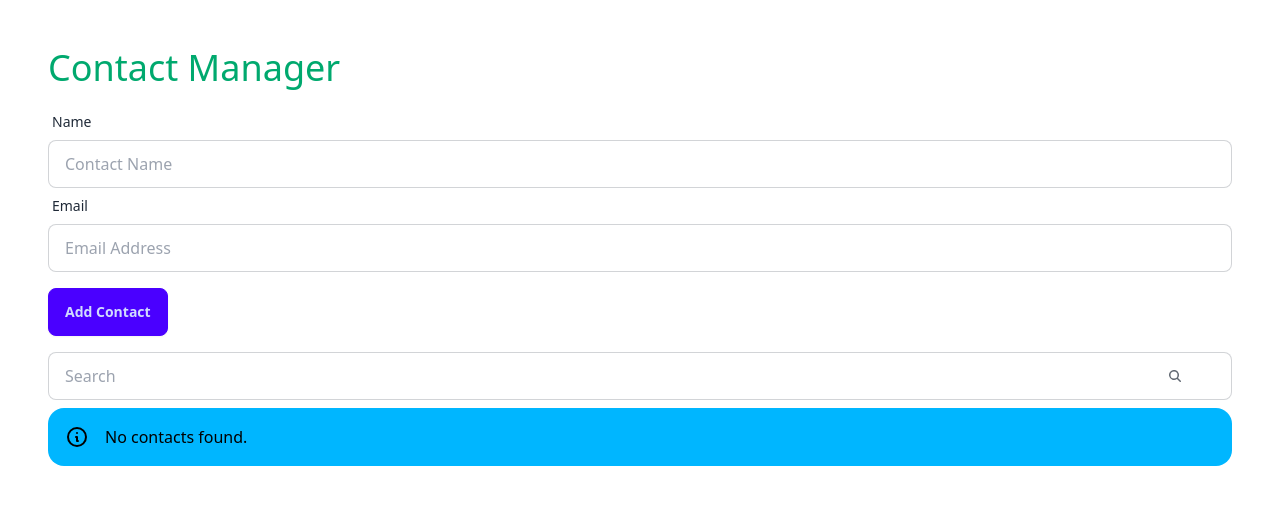
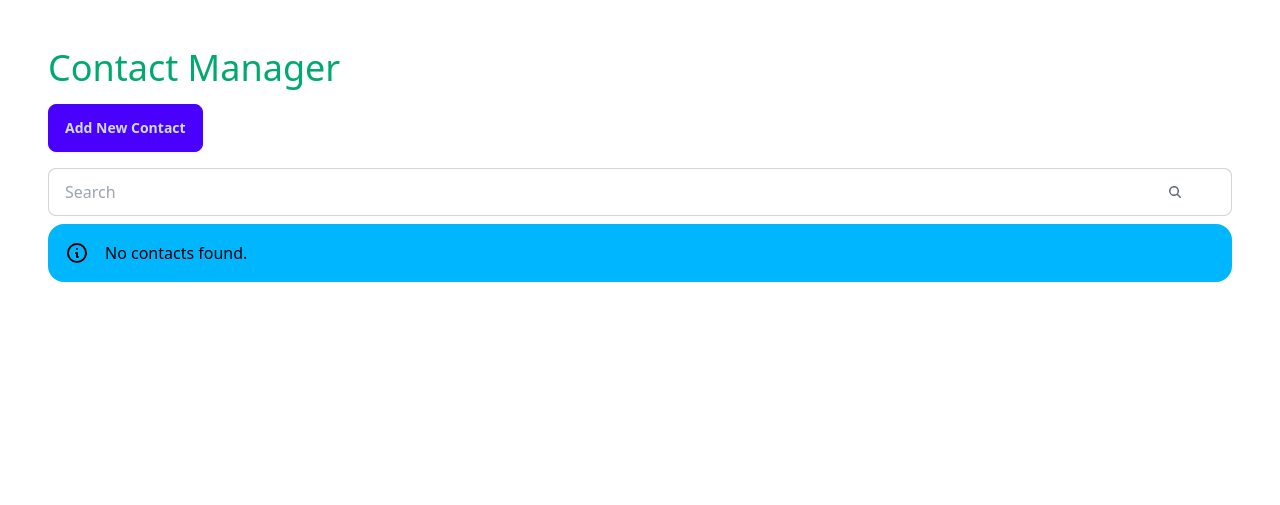
Before and after one commit to dmurawski/django-htmx, a Django app: page / in a window 1280 px wide. Shown: the top 505 px of the page. Run offline with Django 5.2, Linux system fonts and the light colour scheme; the visitor is signed in with stand-in values (Sample User, id 1); data that the repository does not hold is empty; some libraries are stand-ins or nearby versions.

Commit message:
DaisyUi modal form

```diff
--- a/contacts/templates/contacts.html
+++ b/contacts/templates/contacts.html
@@ -4,44 +4,9 @@
 
 <div>
     <h1 class="text-4xl text-success mb-4">Contact Manager</h1>
-    <form method="post" class="mb-4">
-        {% csrf_token %}
 
-        <div class="form-control w-full">
-            <label class="label">
-                <span class="label-text">Name</span>
-            </label>
-
-            {{ form.name }}
-
-            {% if form.name.errors %}
-            <label class="label text-error">
-                {{ form.name.errors }}
-            </label>
-            {% endif %}
-        </div>
-
-        <div class="form-control w-full">
-            <label class="label">
-                <span class="label-text">Email</span>
-            </label>
-
-            {{ form.email }}
-
-            {% if form.email.errors %}
-            <label class="label text-error">
-                {{ form.email.errors }}
-            </label>
-            {% endif %}
-        </div>
-
-        <div class="mt-4">
-            <button class="btn btn-primary" type="submit">
-                Add Contact
-            </button>
-        </div>
-
-    </form>
+    <button class="btn btn-primary mb-4" onclick="contact_modal.showModal()">Add New Contact</button>
+    {% include "partials/add-contact-modal.html" %}
 
     <label class="input input-bordered flex items-center gap-2 mb-2">
         <input type="text" class="grow" placeholder="Search" name="search" hx-get="{% url 'search' %}"
--- /dev/null
+++ b/contacts/templates/partials/add-contact-modal.html
@@ -0,0 +1,42 @@
+<dialog id="contact_modal" class="modal">
+    <div class="modal-box">
+        <h3 class="font-bold text-lg mb-4">Add New Contact</h3>
+        <form method="post" class="mb-4">
+            {% csrf_token %}
+
+            <div class="form-control w-full">
+                <label class="label">
+                    <span class="label-text">Name</span>
+                </label>
+
+                {{ form.name }}
+
+                {% if form.name.errors %}
+                <label class="label text-error">
+                    {{ form.name.errors }}
+                </label>
+                {% endif %}
+            </div>
+
+            <div class="form-control w-full">
+                <label class="label">
+                    <span class="label-text">Email</span>
+                </label>
+
+                {{ form.email }}
+
+                {% if form.email.errors %}
+                <label class="label text-error">
+                    {{ form.email.errors }}
+                </label>
+                {% endif %}
+            </div>
+
+            <div class="modal-action">
+                <button class="btn btn-primary" type="submit">Add Contact</button>
+                <button class="btn" type="button" onclick="contact_modal.close()">Cancel</button>
+            </div>
+
+        </form>
+    </div>
+</dialog>
```
